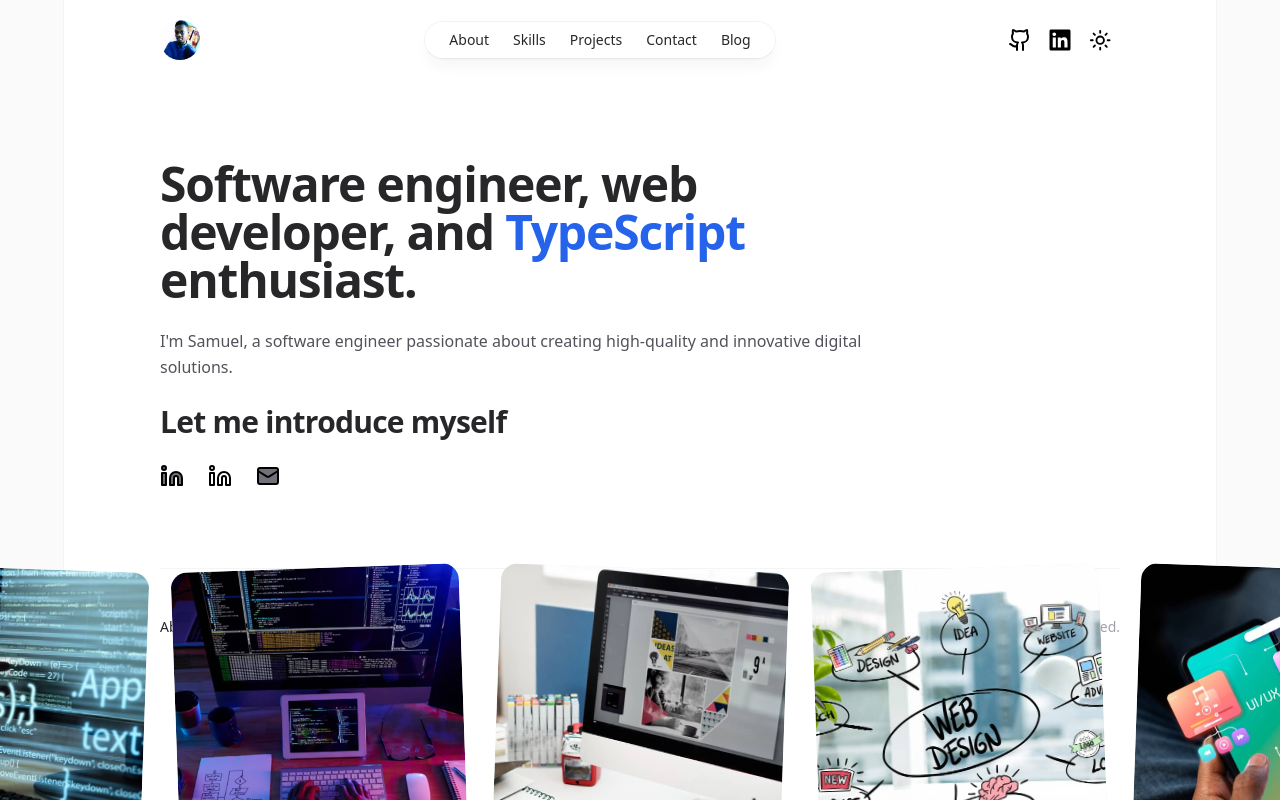
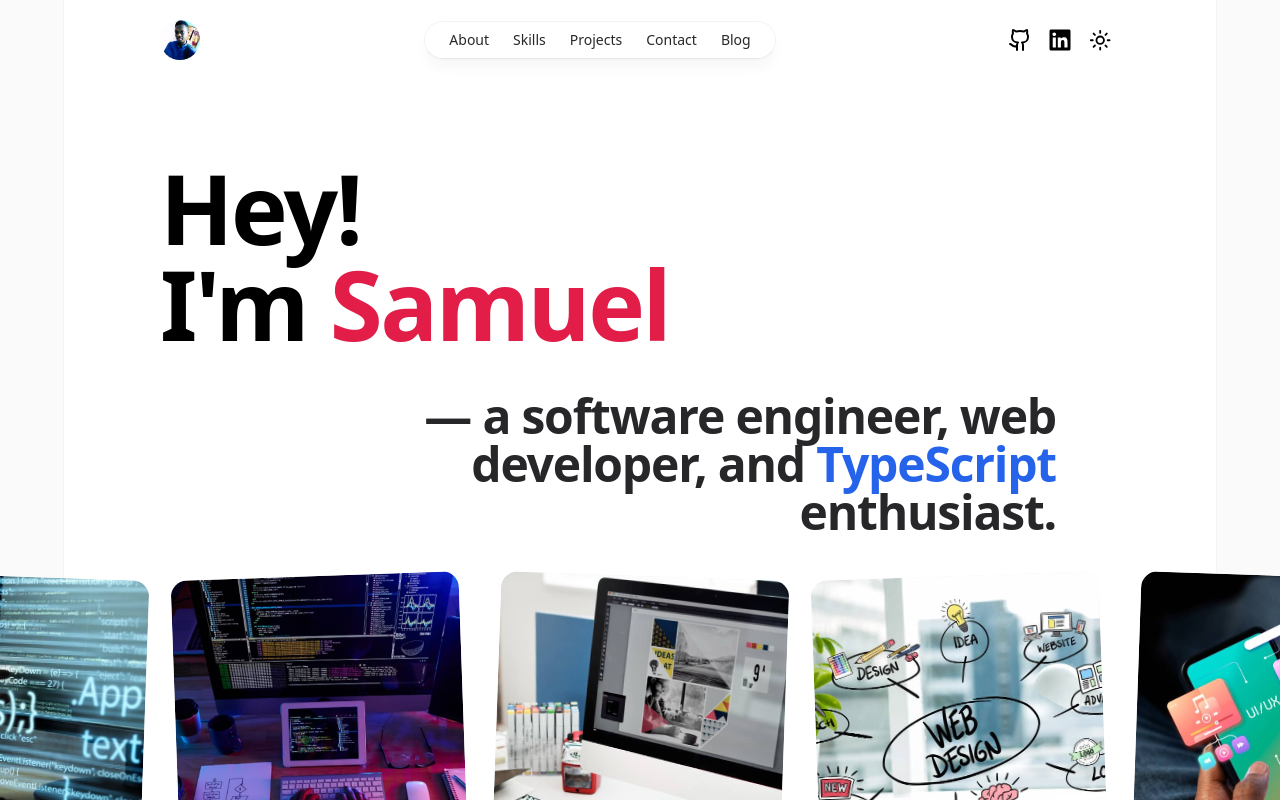
Before and after one commit to RinKhimera/rinkhimera-portfolio, a Next.js app: page / in a window 1280 px wide. Shown: the top 800 px of the page. Built offline with nearby package versions, Linux system fonts and the light colour scheme.

Commit message:
landing page framer-motion

```diff
--- a/app/page.tsx
+++ b/app/page.tsx
@@ -1,61 +1,62 @@
+"use client"
+
 import { image1, image2, image3, image4, image5 } from "@/public/assets/images"
+import { motion } from "framer-motion"
 import { Github, Linkedin, LinkedinIcon, Mail } from "lucide-react"
 import Image from "next/image"
 import Link from "next/link"
 
 const imageSources = [image1, image2, image3, image4, image5]
 
+const variant1 = {
+  visible: { opacity: 1 },
+  hidden: { opacity: 0, transition: { duration: 0.25, delay: 0.4 } },
+}
+
 export default function Home() {
   return (
     <div className="mt-10 min-h-full sm:mt-16 lg:mt-20">
-      <div className="max-w-3xl">
-        <h1 className="text-4xl font-bold tracking-tight text-zinc-800 dark:text-zinc-100 sm:text-5xl">
-          Software engineer, web developer, and{" "}
+      <div className="mb-[450px] max-w-4xl">
+        <div className="flex w-full flex-col space-y-10">
+          <h1 className="text-8xl font-bold tracking-tight">
+            <motion.span
+              className="block"
+              initial={{ opacity: 0, x: -60 }}
+              animate={{ opacity: 1, x: 0 }}
+              transition={{ duration: 0.25, delay: 0 }}
+            >
+              Hey!
+            </motion.span>
+            <motion.span
+              className="block"
+              initial={{ opacity: 0, x: 50 }}
+              animate={{ opacity: 1, x: 0 }}
+              transition={{ duration: 0.25, delay: 0 }}
+            >
+              I&apos;m <span className="text-primary">Samuel</span>
+            </motion.span>
+          </h1>
+          <div className="flex flex-row-reverse">
+            <motion.h2
+              className="max-w-2xl text-end text-4xl font-bold tracking-tight text-zinc-800 dark:text-zinc-100 sm:text-5xl"
+              initial={{ opacity: 0, y: 30 }}
+              animate={{ opacity: 1, y: 0 }}
+              transition={{ duration: 0.5, delay: 0.5 }}
+            >
+              — a software engineer, web developer, and{" "}
               <span className="text-blue-600">TypeScript </span>
               enthusiast.
-        </h1>
-        <p className="mt-6 text-base leading-relaxed text-zinc-600 dark:text-zinc-400">
-          I&apos;m Samuel, a software engineer passionate about creating
-          high-quality and innovative digital solutions.
-        </p>
-        <div className="mt-6">
-          <Link
-            href="/about"
-            className="flex items-center text-2xl font-bold tracking-tight text-zinc-800 dark:text-zinc-100 sm:text-3xl"
-          >
-            Let me introduce myself
-          </Link>
-        </div>
-        <div className="mt-6 flex gap-6">
-          <Link
-            href="https://www.linkedin.com/in/samuel-pokam/"
-            target="_blank"
-            rel="noopener noreferrer"
-            className="group -m-1 p-1"
-          >
-            <Linkedin className="h-6 w-6 fill-zinc-500 transition group-hover:fill-primary dark:fill-zinc-400 dark:group-hover:fill-primary" />
-          </Link>
-          <Link
-            href="https://github.com/RinKhimera"
-            target="_blank"
-            rel="noopener noreferrer"
-            className="group -m-1 p-1"
-          >
-            <LinkedinIcon />
-          </Link>
-          <Link
-            href="mailto:dixiades@gmail.com"
-            target="_blank"
-            rel="noopener noreferrer"
-            className="group -m-1 p-1"
-          >
-            <Mail className="h-6 w-6 fill-zinc-500 transition group-hover:fill-primary dark:fill-zinc-400 dark:group-hover:fill-primary" />
-          </Link>
+            </motion.h2>
           </div>
         </div>
 
-      <div className="absolute left-0 right-0 mt-16 sm:mt-20">
-        <div className="-my-4 flex justify-center gap-5 overflow-hidden py-4 sm:gap-8">
+        <div className="absolute left-0 right-0 mt-16 sm:mt-10">
+          <motion.div
+            className="-my-4 flex justify-center gap-5 overflow-hidden py-4 sm:gap-8"
+            initial={{ opacity: 0, y: 20 }}
+            animate={{ opacity: 1, y: 0 }}
+            transition={{ duration: 0.8, delay: 1 }}
+          >
             {imageSources.map((src, index) => (
               <div
                 key={index}
@@ -71,54 +72,24 @@ export default function Home() {
                 />
               </div>
             ))}
-        </div>
-
-        {/* <div className="-my-4 flex justify-center gap-5 overflow-hidden py-4 sm:gap-8">
-          <div className="relative aspect-[9/10] w-44 flex-none rotate-2 overflow-hidden rounded-xl bg-zinc-100 dark:bg-zinc-800 sm:w-72 sm:rounded-2xl">
-            <Image
-              src={image1}
-              alt={"Image-1"}
-              className="absolute inset-0 h-full w-full object-cover"
-            />
-          </div>
-          <div>
-            <div className="relative aspect-[9/10] w-44 flex-none -rotate-2 overflow-hidden rounded-xl bg-zinc-100 dark:bg-zinc-800 sm:w-72 sm:rounded-2xl">
-              <Image
-                src={image2}
-                alt={"Image-2"}
-                className="absolute inset-0 h-full w-full object-cover"
-              />
+          </motion.div>
         </div>
       </div>
-          <div>
-            <div className="relative aspect-[9/10] w-44 flex-none rotate-2 overflow-hidden rounded-xl bg-zinc-100 dark:bg-zinc-800 sm:w-72 sm:rounded-2xl">
-              <Image
-                src={image3}
-                alt={"Image-3"}
-                className="absolute inset-0 h-full w-full object-cover"
-              />
-            </div>
-          </div>
-          <div>
-            <div className="relative aspect-[9/10] w-44 flex-none rotate-2 overflow-hidden rounded-xl bg-zinc-100 dark:bg-zinc-800 sm:w-72 sm:rounded-2xl">
-              <Image
-                src={image4}
-                alt={"Image-4"}
-                className="absolute inset-0 h-full w-full object-cover"
-              />
-            </div>
-          </div>
-          <div>
-            <div className="relative aspect-[9/10] w-44 flex-none -rotate-2 overflow-hidden rounded-xl bg-zinc-100 dark:bg-zinc-800 sm:w-72 sm:rounded-2xl">
-              <Image
-                src={image5}
-                alt={"Image-5"}
-                className="absolute inset-0 h-full w-full object-cover"
-              />
-            </div>
+      {/*
+      <div className="max-w-3xl">
+        <p className="mt-6 text-base leading-relaxed text-zinc-600 dark:text-zinc-400">
+          I&apos;m Samuel, a software engineer passionate about creating
+          high-quality and innovative digital solutions.
+        </p>
+        <div className="mt-6">
+          <Link
+            href="/about"
+            className="flex items-center text-2xl font-bold tracking-tight text-zinc-800 dark:text-zinc-100 sm:text-3xl"
+          >
+            Let me introduce myself
+          </Link>
         </div>
       </div> */}
     </div>
-    </div>
   )
 }
--- a/components/SiteHeader.tsx
+++ b/components/SiteHeader.tsx
@@ -3,6 +3,7 @@
 import { Avatar, AvatarFallback, AvatarImage } from "@/components/ui/avatar"
 import { buttonVariants } from "@/components/ui/button"
 import AvatarLogo from "@/public/assets/images/avatar.webp"
+import { motion } from "framer-motion"
 import { Github, Linkedin } from "lucide-react"
 import Link from "next/link"
 import { usePathname } from "next/navigation"
@@ -44,7 +45,12 @@ const SiteHeader = () => {
           ))}
         </nav>
 
-        <div className="flex items-center">
+        <motion.div
+          className="flex items-center"
+          initial={{ opacity: 0, y: -20 }}
+          animate={{ opacity: 1, y: 0 }}
+          transition={{ duration: 0.8, delay: 1 }}
+        >
           <Link
             className={buttonVariants({ variant: "ghost", size: "icon" })}
             target="_blank"
@@ -62,7 +68,7 @@ const SiteHeader = () => {
             <FaLinkedin size={24} />
           </Link>
           <ModeToggle />
-        </div>
+        </motion.div>
       </div>
     </header>
   )
--- a/package.json
+++ b/package.json
@@ -26,9 +26,10 @@
     "clsx": "^2.0.0",
     "eslint": "8.48.0",
     "eslint-config-next": "^14.0.2",
+    "framer-motion": "^10.16.5",
     "lucide-react": "^0.274.0",
     "moment": "^2.29.4",
-    "next": "^14.0.2",
+    "next": "^14.0.3",
     "next-themes": "^0.2.1",
     "postcss": "^8.4.31",
     "react": "^18.2.0",
```
Also changed, not shown: 1 other file (tests, documents, lock files or other folders). Lines whose indentation alone changed are shown as unchanged.
